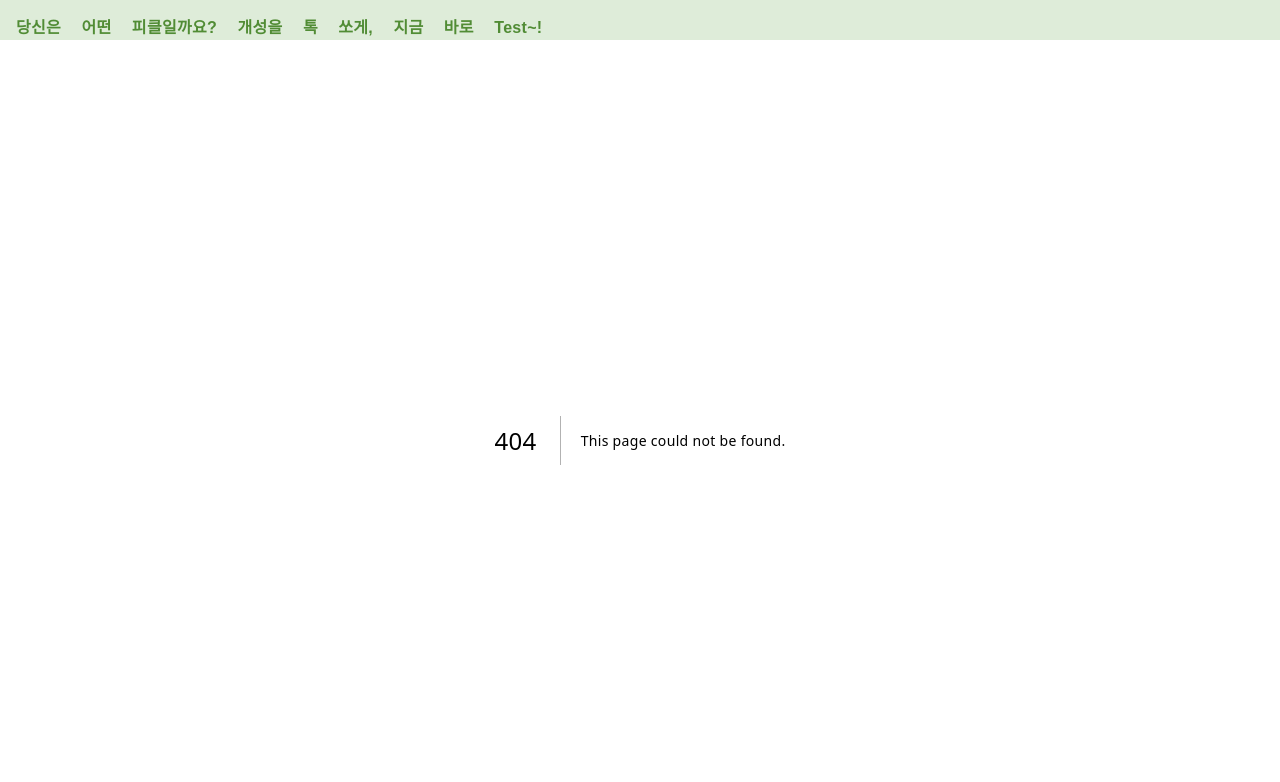
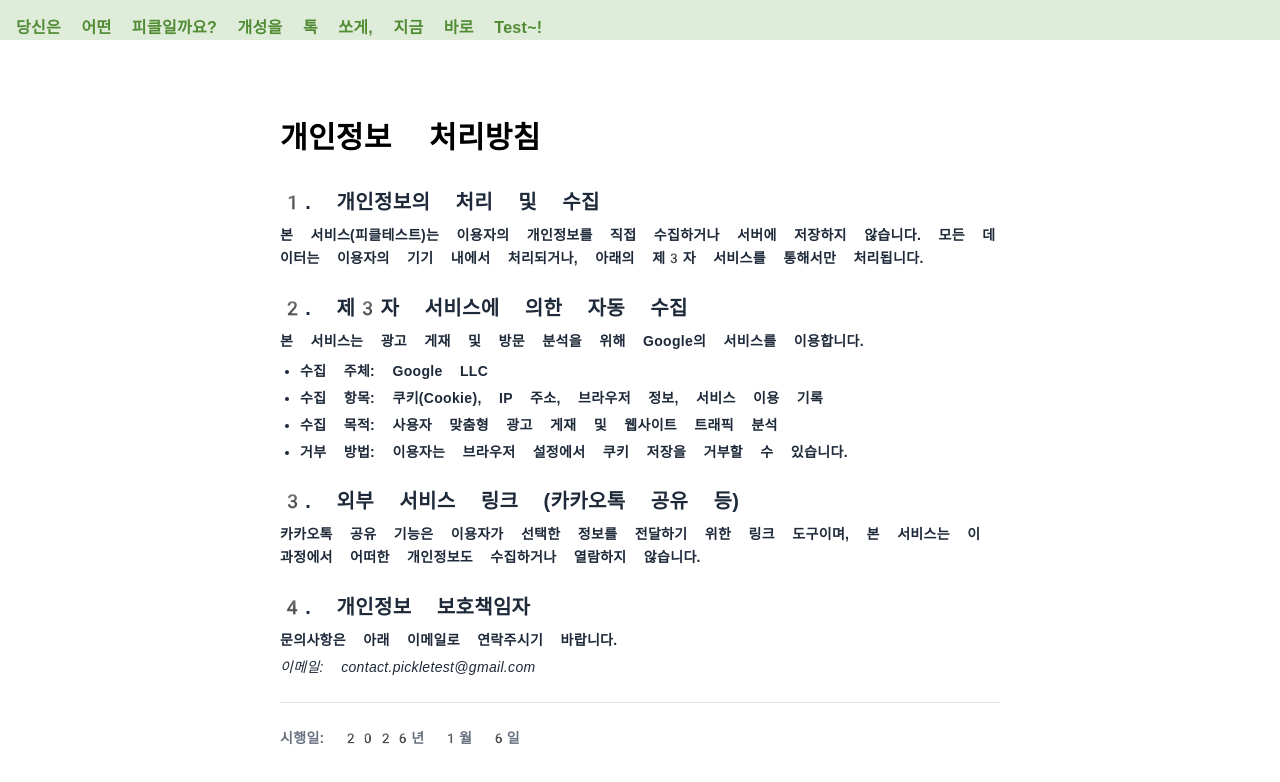
Before and after one commit to dahyeon777/pickle-test-nextjs, a Next.js app: page /privacy in a window 1280 px wide. Before the commit this address had no page. Shown: the top 782 px of the page. Built offline with nearby package versions, Linux system fonts and the light colour scheme; a web font is replaced by a local one.

Commit message:
Feat: 개인정보처리방침 추가

```diff
--- a/src/app/FirstPage/page.tsx
+++ b/src/app/FirstPage/page.tsx
@@ -95,9 +95,15 @@ function FirstPage() {
         이해하고 타인과 재미있게 소통할 수 있는 매개체가 되고자 합니다. 모든
         콘텐츠는 최신 트렌드를 반영하여 지속적으로 업데이트되며, 브라우저 환경에
         최적화된 인터페이스를 통해 언제 어디서나 쾌적하게 이용하실 수 있습니다.
+      </p>
+      <div className={styles.footerContainer}>
+        <p>e-mail: contact.pickletest@gmail.com</p>
+        <p>Copyright ⓒ 2026 Pickle Test. All rights reserved.</p>
+        <p><Link href="/privacy">
+          개인정보 처리방침
+        </Link></p>
 
-      </p>
-      <p className={styles.copyright}>Copyright ⓒ 2026 Pickle Test. All rights reserved.</p>
+      </div>
     </div>
   );
 }
--- a/src/app/layout.tsx
+++ b/src/app/layout.tsx
@@ -28,7 +28,7 @@ export const metadata: Metadata = {
     "게임",
   ],
   openGraph: {
-    title: "피클테스트 pickletest.com",
+    title: "피클테스트",
     description: "당신은 어떤 피클일까요?",
     url: "https://pickletest.com",
     siteName: "PickleTest",
--- /dev/null
+++ b/src/app/privacy/page.tsx
@@ -0,0 +1,53 @@
+// app/privacy/page.tsx
+import React from 'react';
+
+export default function PrivacyPolicy() {
+  const siteName = "피클테스트";
+  const email = "contact.pickletest@gmail.com";
+  const date = "2026년 1월 6일";
+
+  return (
+    <main className="max-w-3xl mx-auto py-20 px-6 text-gray-800">
+      <h1 className="text-3xl font-bold mb-8 text-black">개인정보 처리방침</h1>
+
+      <section className="space-y-6 text-sm leading-relaxed">
+        <div>
+          <h2 className="text-xl font-semibold mb-2">1. 개인정보의 처리 및 수집</h2>
+          <p>
+            본 서비스({siteName})는 이용자의 개인정보를 직접 수집하거나 서버에 저장하지 않습니다.
+            모든 데이터는 이용자의 기기 내에서 처리되거나, 아래의 제3자 서비스를 통해서만 처리됩니다.
+          </p>
+        </div>
+
+        <div>
+          <h2 className="text-xl font-semibold mb-2">2. 제3자 서비스에 의한 자동 수집</h2>
+          <p className="mb-2">본 서비스는 광고 게재 및 방문 분석을 위해 Google의 서비스를 이용합니다.</p>
+          <ul className="list-disc pl-5 space-y-1">
+            <li><strong>수집 주체:</strong> Google LLC</li>
+            <li><strong>수집 항목:</strong> 쿠키(Cookie), IP 주소, 브라우저 정보, 서비스 이용 기록</li>
+            <li><strong>수집 목적:</strong> 사용자 맞춤형 광고 게재 및 웹사이트 트래픽 분석</li>
+            <li><strong>거부 방법:</strong> 이용자는 브라우저 설정에서 쿠키 저장을 거부할 수 있습니다.</li>
+          </ul>
+        </div>
+
+        <div>
+          <h2 className="text-xl font-semibold mb-2">3. 외부 서비스 링크 (카카오톡 공유 등)</h2>
+          <p>
+            카카오톡 공유 기능은 이용자가 선택한 정보를 전달하기 위한 링크 도구이며,
+            본 서비스는 이 과정에서 어떠한 개인정보도 수집하거나 열람하지 않습니다.
+          </p>
+        </div>
+
+        <div>
+          <h2 className="text-xl font-semibold mb-2">4. 개인정보 보호책임자</h2>
+          <p>문의사항은 아래 이메일로 연락주시기 바랍니다.</p>
+          <p className="mt-1 font-medium italic">이메일: {email}</p>
+        </div>
+
+        <div className="pt-6 border-t border-gray-200 text-gray-500">
+          <p>시행일: {date}</p>
+        </div>
+      </section>
+    </main>
+  );
+}
```
Also changed, not shown: src/app/FirstPage/page.module.css (+10 -3 lines).
